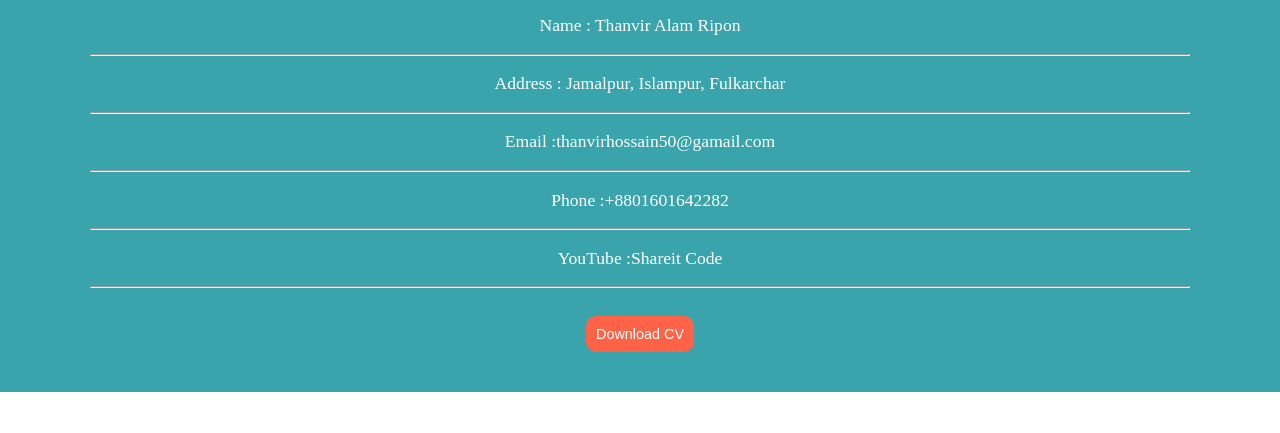
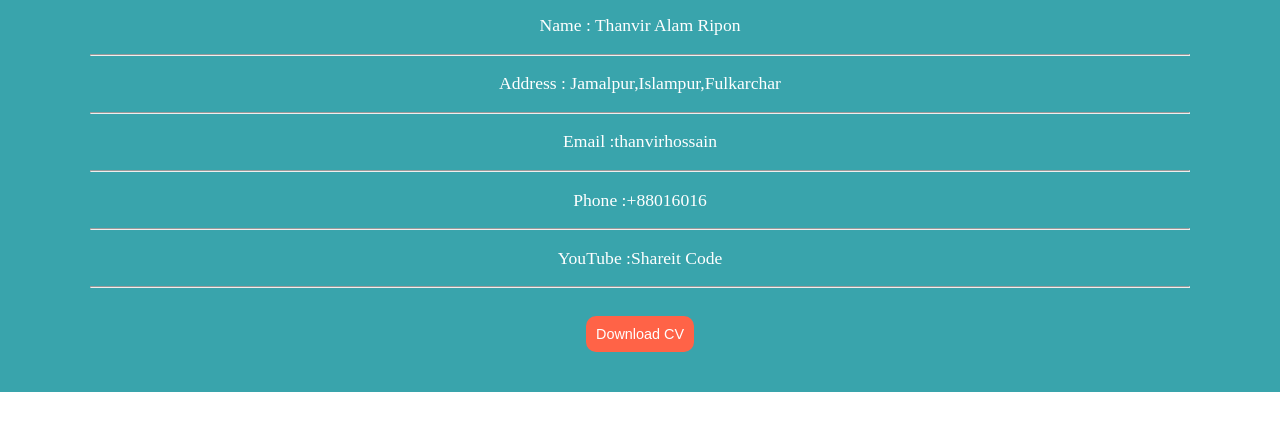
Before and after one commit to Tanvir413/portfolio, a plain HTML site: page index.html in a window 1280 px wide. Shown: the part 860-1293 px from the top of the page. Drawn offline with nearby package versions, Linux system fonts and the light colour scheme.

Commit message:
index.html

```diff
--- a/index.html
+++ b/index.html
@@ -67,13 +67,13 @@
 			<hr class="aboutme-hr">
 				<p>Name : Thanvir Alam Ripon</p>
 					<hr class="aboutme-hr">
-						<p>Address : Jamalpur, Islampur, Fulkarchar</p>
+						<p>Address : Jamalpur,Islampur,Fulkarchar</p>
 							<hr class="aboutme-hr">
-								<p>Email : <a href="mailto:thanvirhossain50@gamail.com"> thanvirhossain50@gamail.com</a></p>
+								<p>Email :<a href="mailto:thanvirhossain50@gamail.com">thanvirhossain</a></p>
 									<hr class="aboutme-hr">
-										<p>Phone : <a href="tel:+8801601642282"> +8801601642282</a></p>
+										<p>Phone :<a href="tel:+8801601642282">+88016016</a></p>
 											<hr class="aboutme-hr">
-												<p>YouTube : <a href="www.youtube.com/@shareitcode"> Shareit Code</a></p>
+												<p>YouTube :<a href="www.youtube.com/@shareitcode">Shareit Code</a></p>
 													<hr class="aboutme-hr">
 
 															<p>
```
